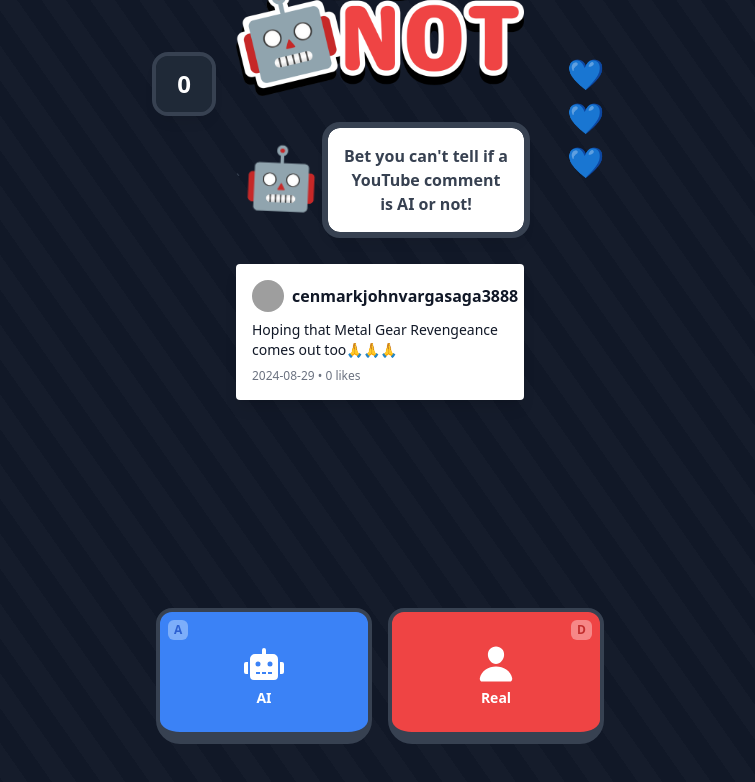
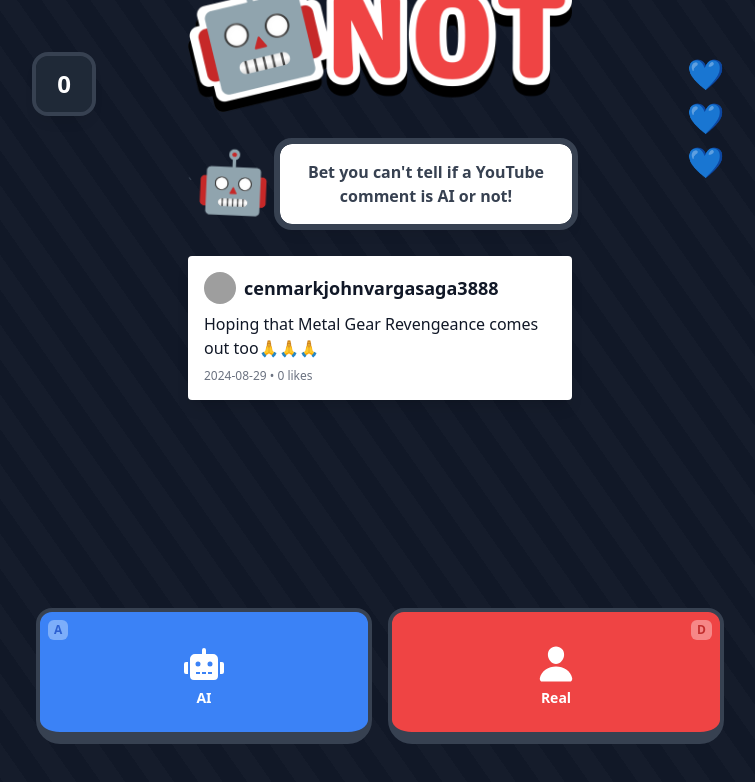
Before and after one commit to ace-lowder/ai-or-not, a React (Vite) app: page / in a window 1280 px wide. Both pictures are taken after a click on the button "Start". Shown: the top 782 px of the page, without its empty margins (260-1015 px from the left). Built offline with nearby package versions, Linux system fonts and the light colour scheme; no server answers; grey boxes are pictures that could not be loaded.

Commit message:
Increased width on desktop version

```diff
--- a/src/App.tsx
+++ b/src/App.tsx
@@ -10,7 +10,7 @@ import { GameProvider } from './contexts/GameProvider';
 function App() {
   return (
     <div className="w-screen h-screen max-w-screen max-h-screen min-w-80 min-h-[512px] flex flex-col justify-center items-center overflow-hidden bg-gray-900 select-none -z-10">
-      <div className="w-full h-full max-w-[480px] max-h-[1280px] md:max-h-[720px] flex flex-col z-10 ">
+      <div className="w-full h-full max-w-[480px] max-h-[1280px] md:max-h-[720px] md:max-w-[720px] flex flex-col z-10 ">
         <ScoreProvider>
           <CommentProvider>
             <GameProvider>
--- a/src/components/CommentCard.tsx
+++ b/src/components/CommentCard.tsx
@@ -52,12 +52,12 @@ const CommentCard: React.FC<CommentCardProps> = ({ comment }) => {
           alt="Profile"
           className="w-8 h-8 rounded-full mr-2"
         />
-        <div className="font-semibold">
+        <div className="font-semibold md:text-lg">
           {!hidden && !comment.isReal ? 'Chat GPT' : comment.username}
         </div>
       </div>
       <div
-        className="text-sm"
+        className="text-sm md:text-base"
         dangerouslySetInnerHTML={{ __html: comment.comment || '' }}
       />
       <div className="text-xs text-gray-500">
--- a/src/components/RoundDisplay.tsx
+++ b/src/components/RoundDisplay.tsx
@@ -104,7 +104,7 @@ const RoundDisplay: React.FC = () => {
     <div className="fixed inset-0 flex items-end justify-center overflow-visible z-10">
       <div
         ref={containerRef}
-        className="relative w-full max-w-96 max-h-screen pt-[30vh] overflow-y-auto scrollbar-hide"
+        className="relative w-full max-w-96 md:max-w-[480px] max-h-screen pt-[30vh] overflow-y-auto scrollbar-hide"
       >
         <motion.div className="pb-[50vh] mx-12 flex flex-col gap-8">
           <AnimatePresence initial={true}>
```
